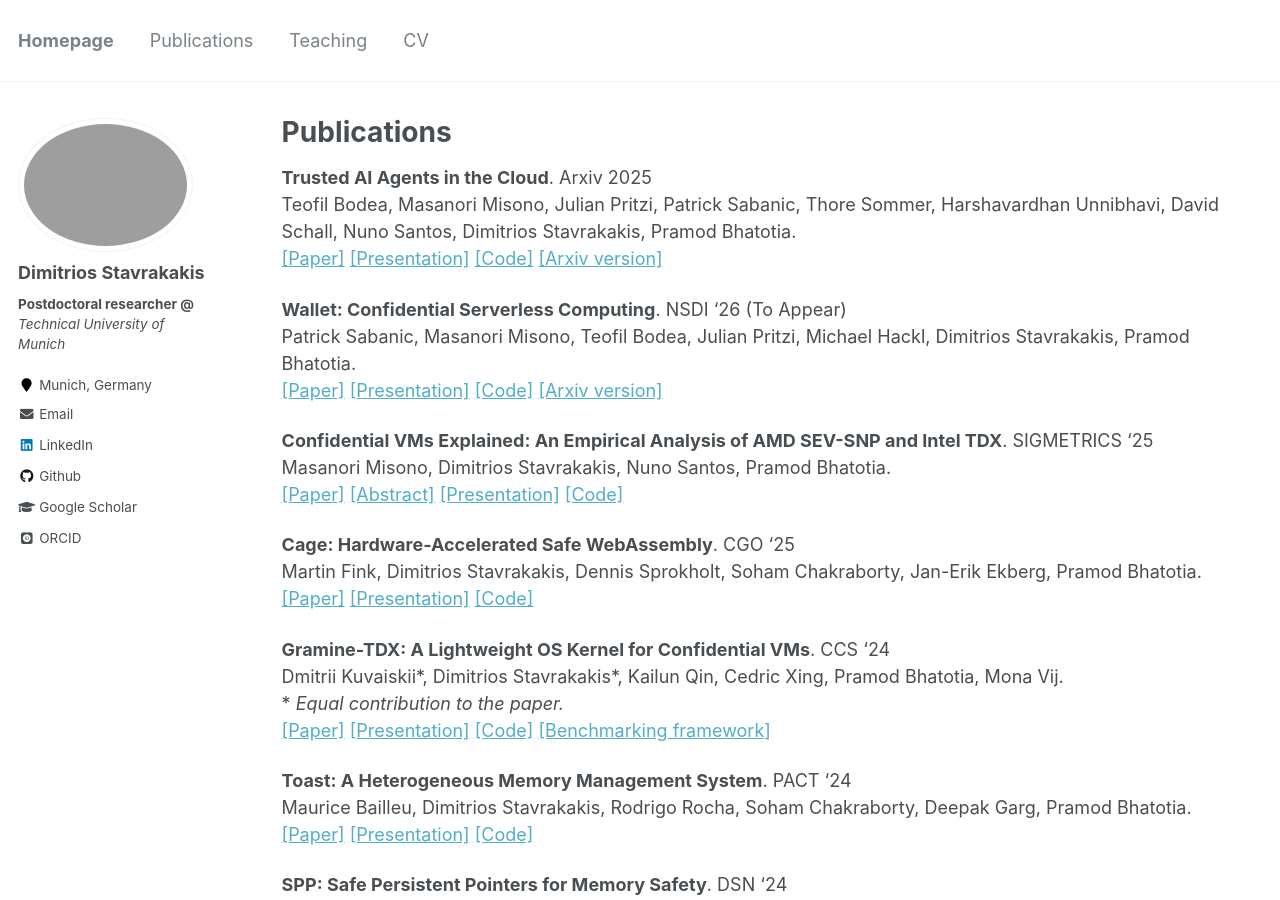
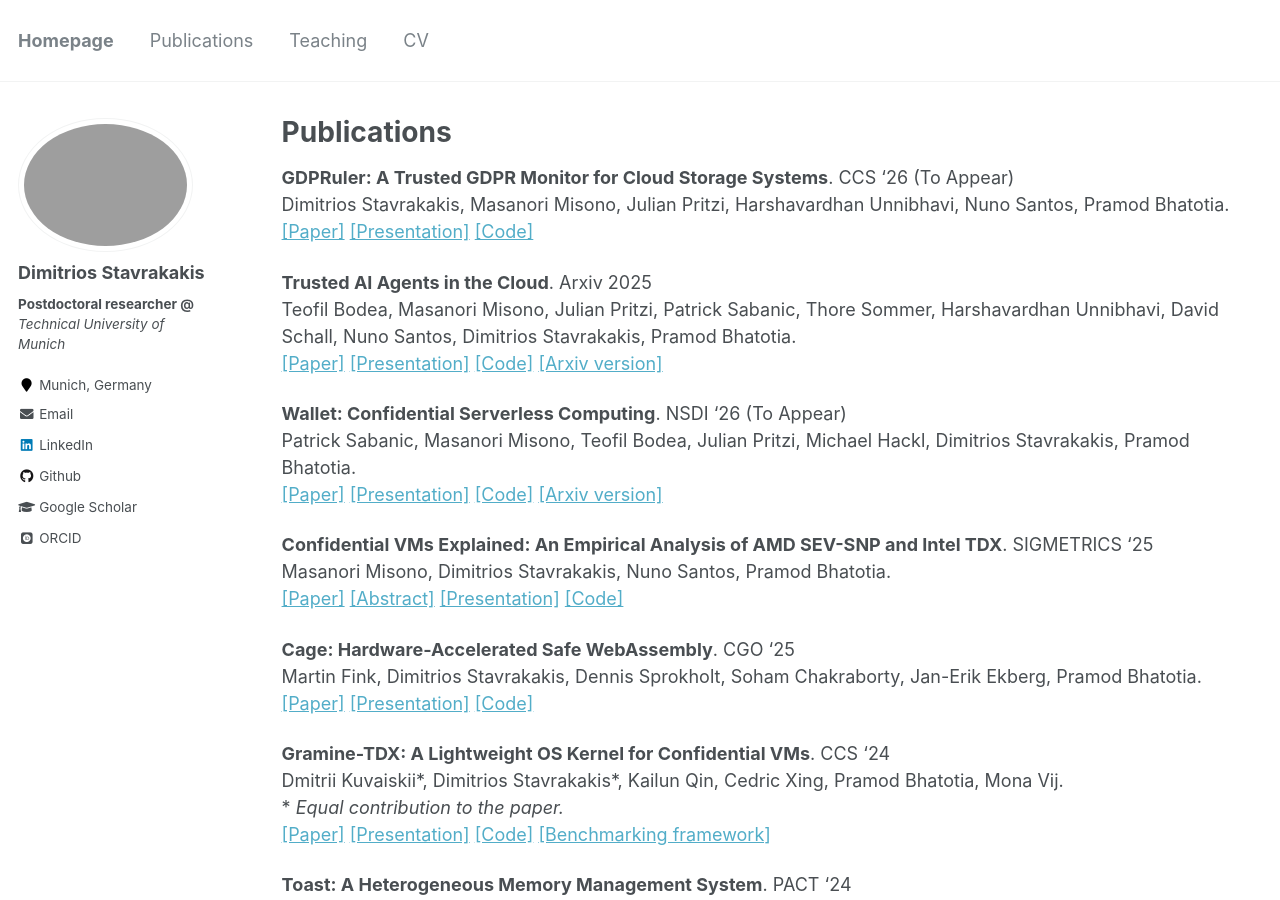
Before and after one commit to dimstav23/dimstav23.github.io, a Jekyll site: the page built from _pages/publications.md, in a window 1280 px wide and 900 px high. Built offline with Jekyll 4.4.1, drawn with Linux system fonts in a browser that asks for light colours; some web fonts are replaced.

Commit message:
update cv and pubs
Signed-off-by: Dimitris <dimstav23@gmail.com>

```diff
--- a/_pages/publications.md
+++ b/_pages/publications.md
@@ -14,6 +14,10 @@ author_profile: true
 {% for post in site.publications reversed %}
   {% include archive-single.html %}
 {% endfor %} -->
+
+__GDPRuler: A Trusted GDPR Monitor for Cloud Storage Systems__. CCS '26 (To Appear) \
+Dimitrios Stavrakakis, Masanori Misono, Julian Pritzi, Harshavardhan Unnibhavi, Nuno Santos, Pramod Bhatotia. \
+[[Paper]](https://dimstav23.github.io/publications) [[Presentation]](https://dimstav23.github.io/publications) [[Code]](https://github.com/dimstav23/GDPRuler)
 
 __Trusted AI Agents in the Cloud__. Arxiv 2025 \
 Teofil Bodea, Masanori Misono, Julian Pritzi, Patrick Sabanic, Thore Sommer, Harshavardhan Unnibhavi, David Schall, Nuno Santos, Dimitrios Stavrakakis, Pramod Bhatotia. \
```
Also changed, not shown: _pages/cv.md (+4 -0 lines).
